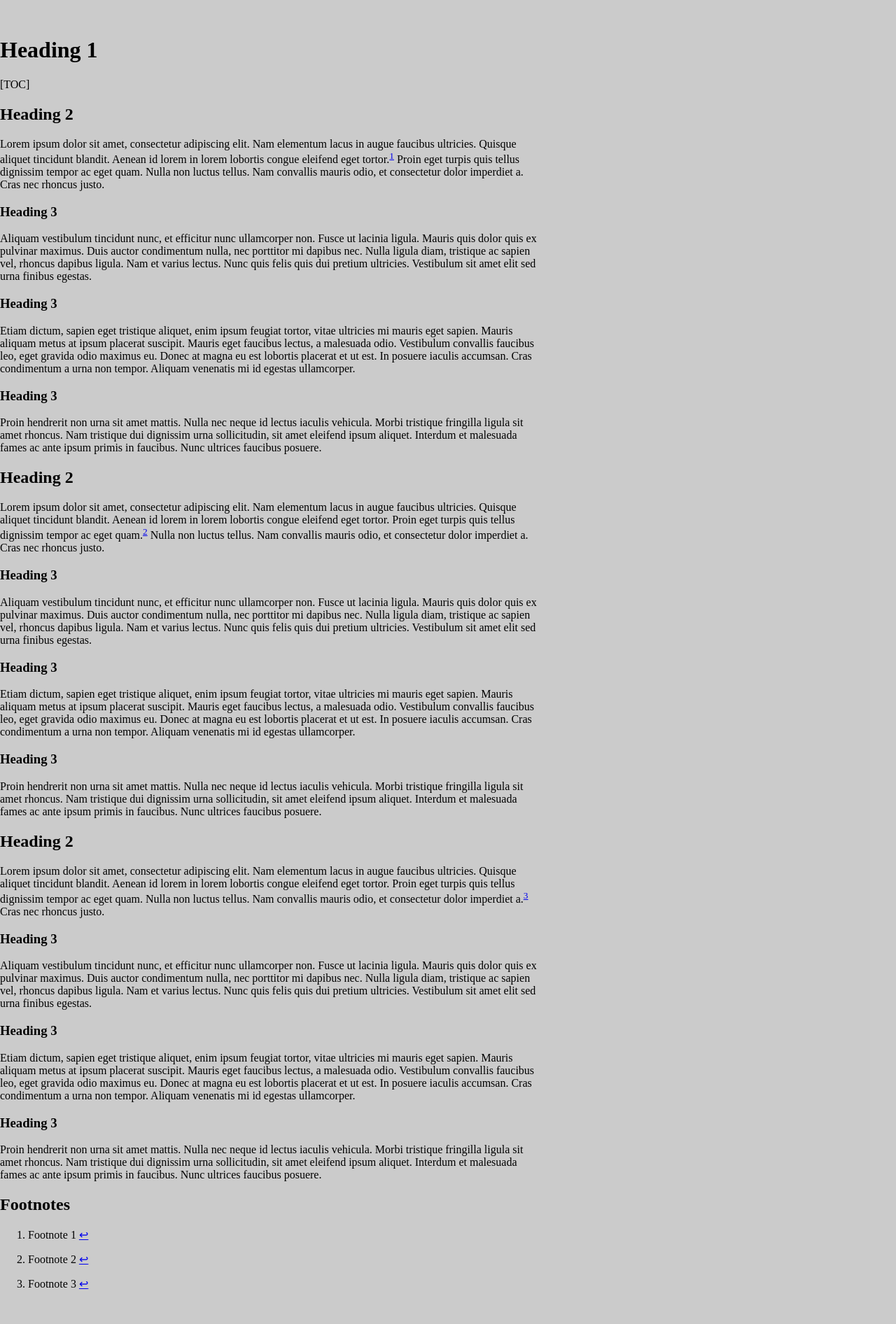
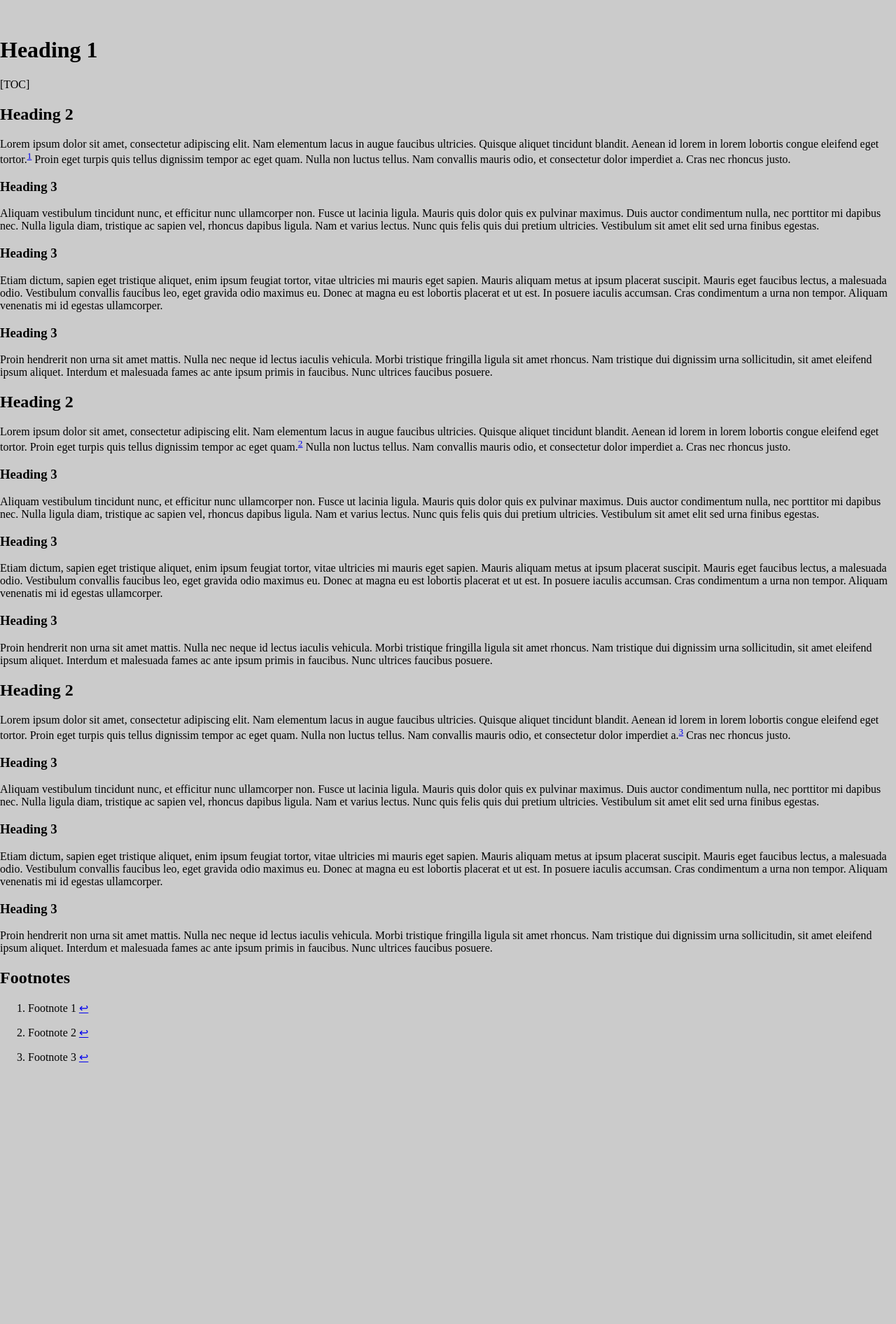
Before and after one commit to CigdemTongal/cigdemtongal.github.io, a Jekyll site: the page built from index.md, in a window 1280 px wide. Shown: the whole page at 70% size. Built offline with Jekyll 4.4.1, drawn with Linux system fonts in a browser that asks for light colours; our own code applies the rules of GitHub Pages for plain Markdown files; after the commit the page ends 1568 px from its top, so only the background shows below that.

Commit message:
Update default.html

```diff
--- a/_layouts/default.html
+++ b/_layouts/default.html
@@ -21,7 +21,6 @@
       }
 
       body {
-        max-width: 60vw;
         margin: 0;
         padding: 2rem 0;
         background: transparent;
```
